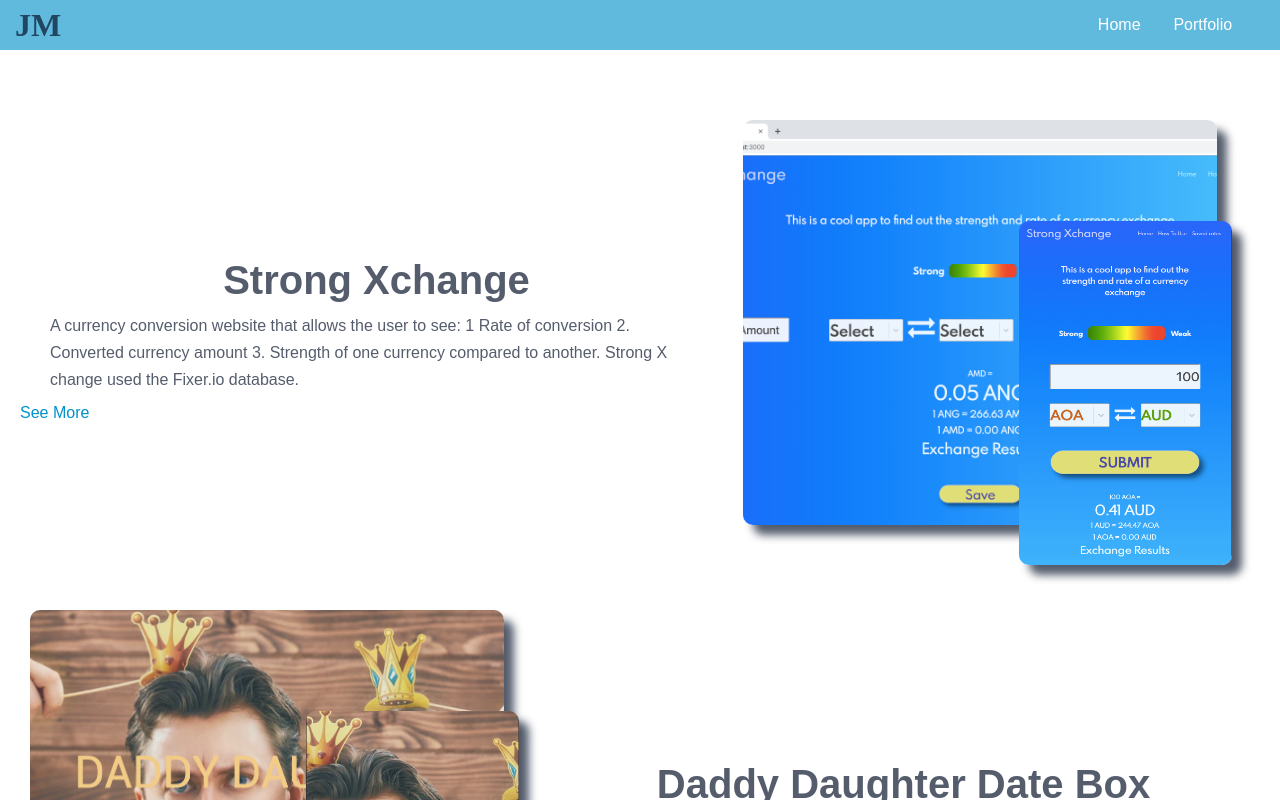
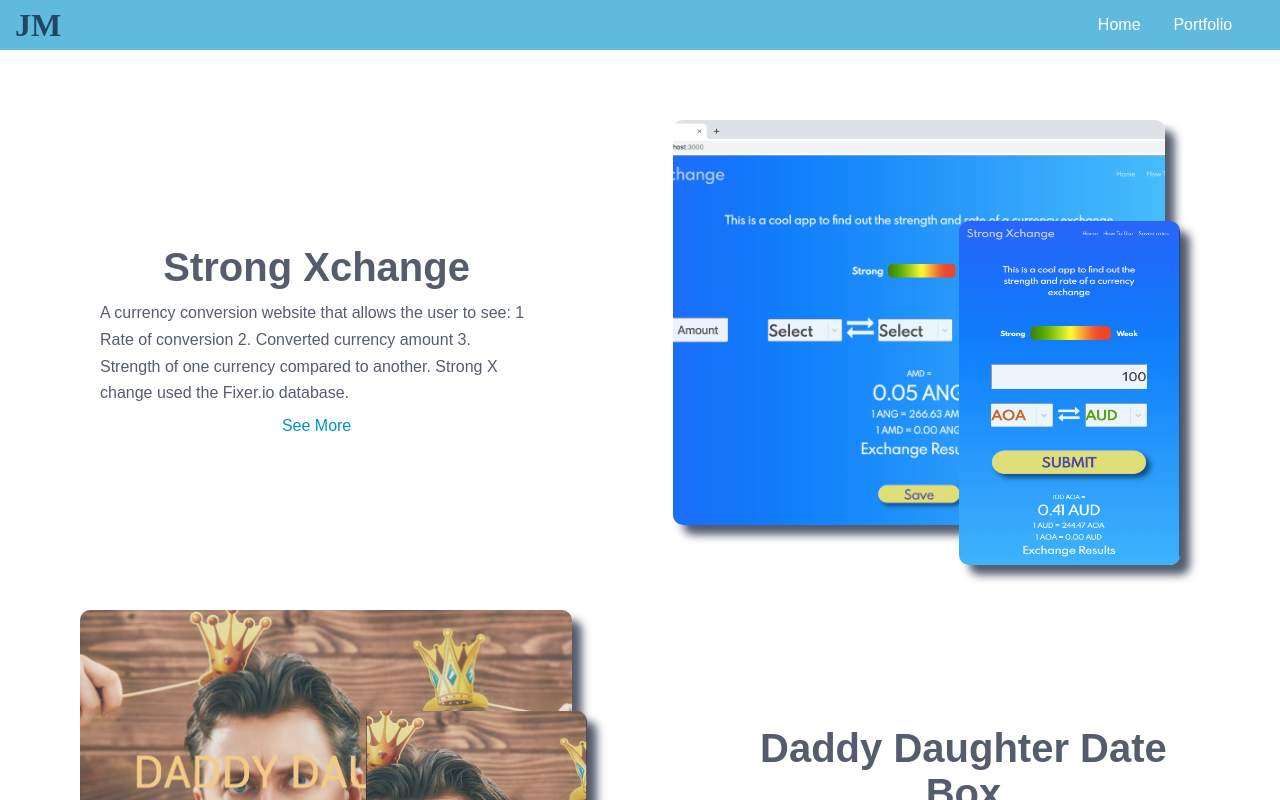
Before and after one commit to jessie-james/portfolio, a React (Create React App) app: page /Portfolio in a window 1280 px wide. Shown: the top 800 px of the page. Built offline with nearby package versions, Linux system fonts and the light colour scheme.

Commit message:
touching up css on the protfolio page addin margins

```diff
--- a/src/portfolio/Resume.js
+++ b/src/portfolio/Resume.js
@@ -9,7 +9,7 @@ const Resume = () => {
             <div className="columnOne">
                 <h1>Jessie James
                     <span className="mobile-span">FullStack Web Developer</span>
-                    <Link to='/octoberresume.pdf' className="mobile-span print" target="_blank">Click Here to Print Resume</Link>
+                    {/* <Link to='/octoberresume.pdf' className="mobile-span print" target="_blank">Click Here to Print Resume</Link> */}
                 </h1>
                 <div className="columnOne-sections">
                     <h2 className="resume-header"> WEB DEVELOPLENT WORK ~ view work above ~</h2>
--- a/src/styles.css
+++ b/src/styles.css
@@ -408,13 +408,20 @@ form>button{
        display: flex;
        flex-direction: column;
        justify-content: center;
-       width: 60%;
+       align-items:center;
+       width: 40%;
+       margin:0 50px;
+
+   }
+   .project-brief-container>p{
+
 
    }
    .project-img-container {
     width: 550px;
     height: 450px;
     display: flex;
+    margin:0px 50px;
 }
 .img-mobile {
     height: 85%;
```
